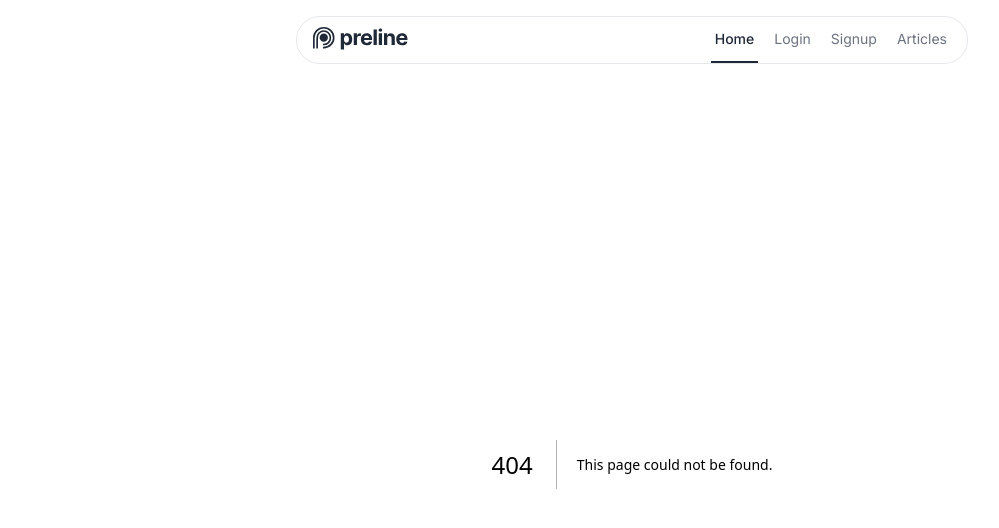
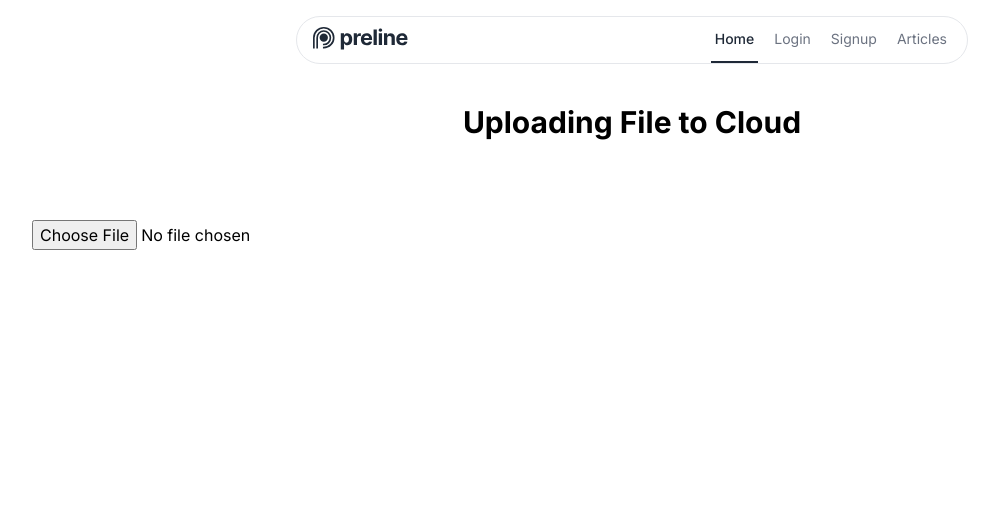
Before and after one commit to digipodium/DP-2024-JUL-MERN-0230, a Next.js app in the folder Section 2/frontend/: page /fileupload in a window 1280 px wide. Before the commit this address had no page. Shown: the top 528 px of the page, without its empty margins (8-1007 px from the left). Built offline with nearby package versions, Linux system fonts and the light colour scheme.

Commit message:
uploading file

```diff
--- /dev/null
+++ b/Section 2/frontend/src/app/fileupload/page.jsx
@@ -0,0 +1,44 @@
+'use client';
+import axios from 'axios';
+import React, { useState } from 'react'
+import toast from 'react-hot-toast';
+
+const FileUpload = () => {
+
+    const [previewUrl, setPreviewUrl] = useState('');
+
+    const uploadfile = (e) => {
+        const file = e.target.files[0];
+
+        const formdata = new FormData();
+        formdata.append('file', file);
+        formdata.append('upload_preset', 'preset123');
+        formdata.append('cloud_name', 'ddsnnqpbv');
+
+        axios.post('https://api.cloudinary.com/v1_1/ddsnnqpbv/image/upload', formdata, {
+            headers: {
+                'Content-Type': 'multipart/form-data'
+            }
+        })
+            .then((result) => {
+                toast.success('File Uploaded Successfully');
+                console.log(result.data);
+                setPreviewUrl(result.data.url);
+
+            }).catch((err) => {
+                console.log(err);
+                toast.error('File Upload Failed');
+            });
+    }
+
+    return (
+        <div>
+            <h1 className='text-center my-10 font-bold text-3xl'>Uploading File to Cloud</h1>
+
+            <input onChange={uploadfile} type="file" className='m-10' />
+
+        </div>
+    )
+}
+
+export default FileUpload
```
